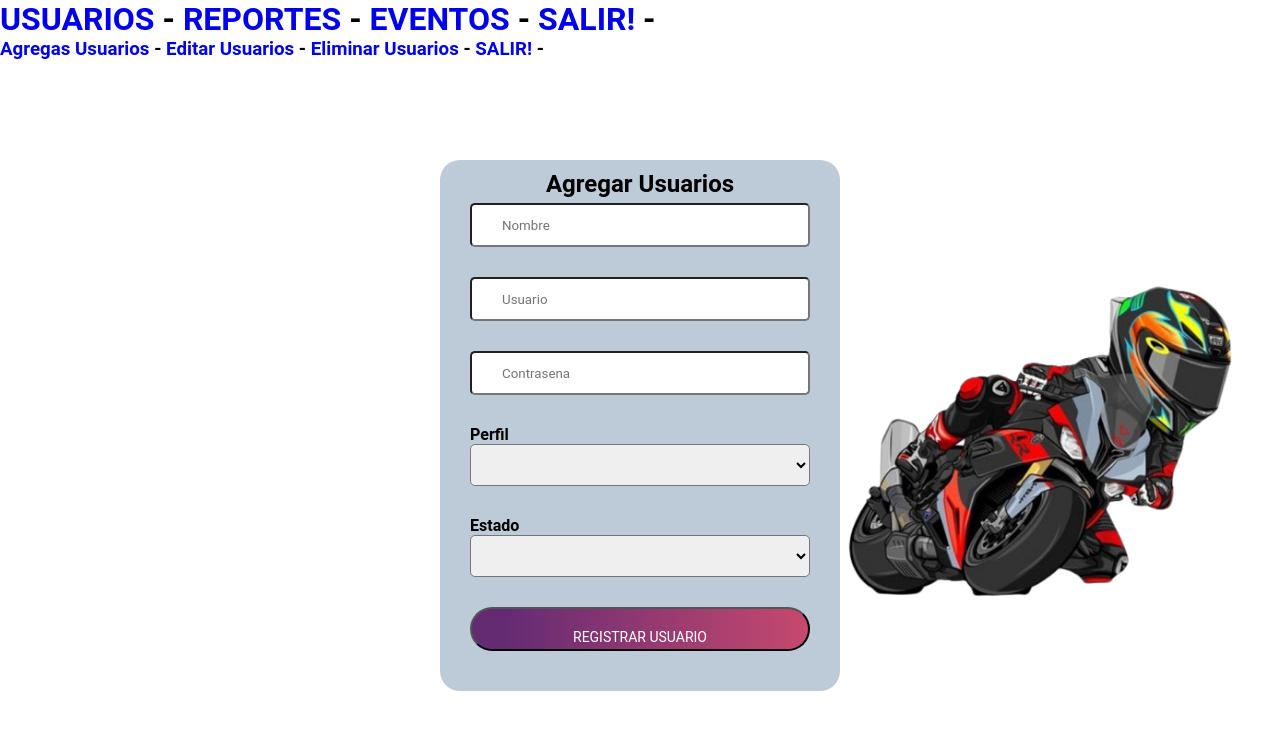
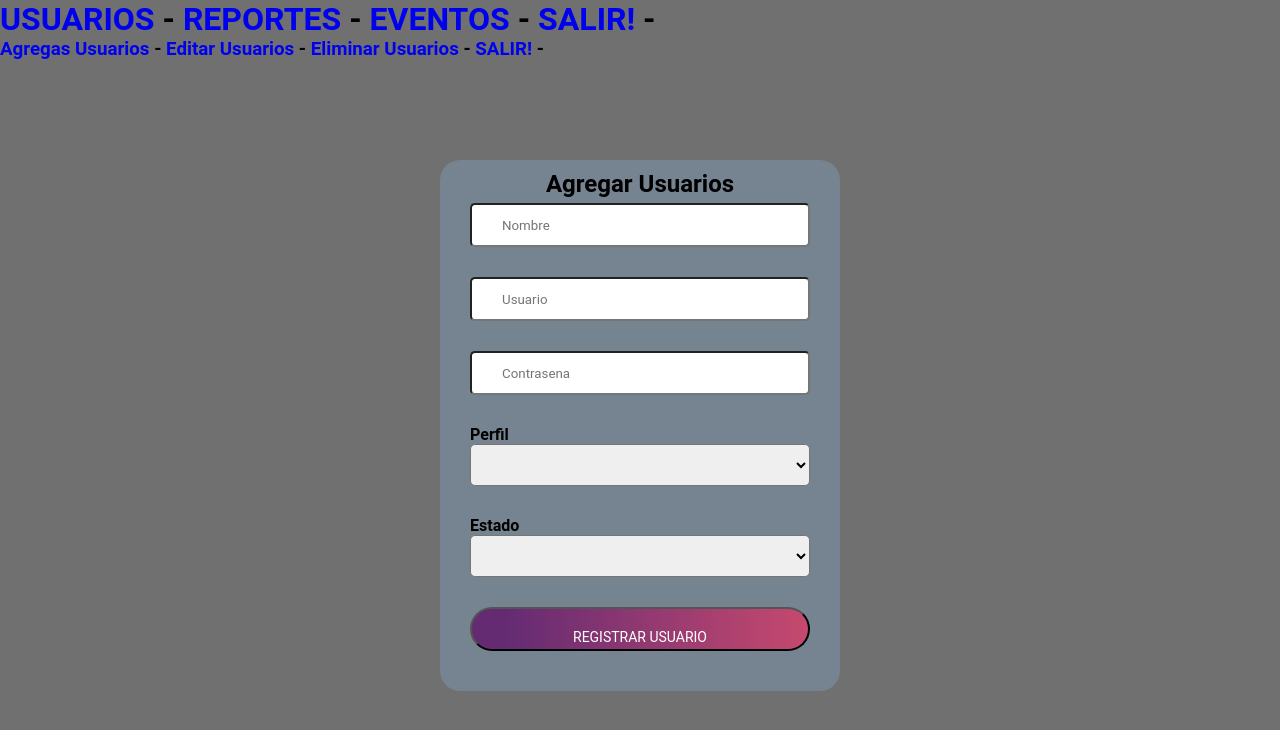
Before and after one commit to Rajold/Garaje, a PHP site: page /admin.html in a window 1280 px wide. Shown: the top 730 px of the page. Run offline with PHP 8.4, Linux system fonts and the light colour scheme.

Commit message:
anithing

```diff
--- a/css/styles2.css
+++ b/css/styles2.css
@@ -7,13 +7,7 @@
 }
 
 body{
-    background-image: url(../img/chibby_biker.png);
-    /* backdrop-filter: blur(3px); */
-    background-size: 40%;
-    background-repeat: no-repeat;
-    background-position: right;
-    background-attachment: fixed;
-
+    background-color: #707070;
   }
 
 h2{
--- a/js/main.js
+++ b/js/main.js
@@ -14,8 +14,9 @@ formLogin.addEventListener('submit', (evento) => {
                 window.location.href = 'admin.html';
             } else if (datos.estado=== 'success' && datos.perfil=== 'operador'){
                 window.location.href= 'loged.html';
+            } else{
+                alert('Acceso Denegado');
             }
-                alert('Login fallido');
         })
         .catch(error => {
             console.error('Error:', error);
```
